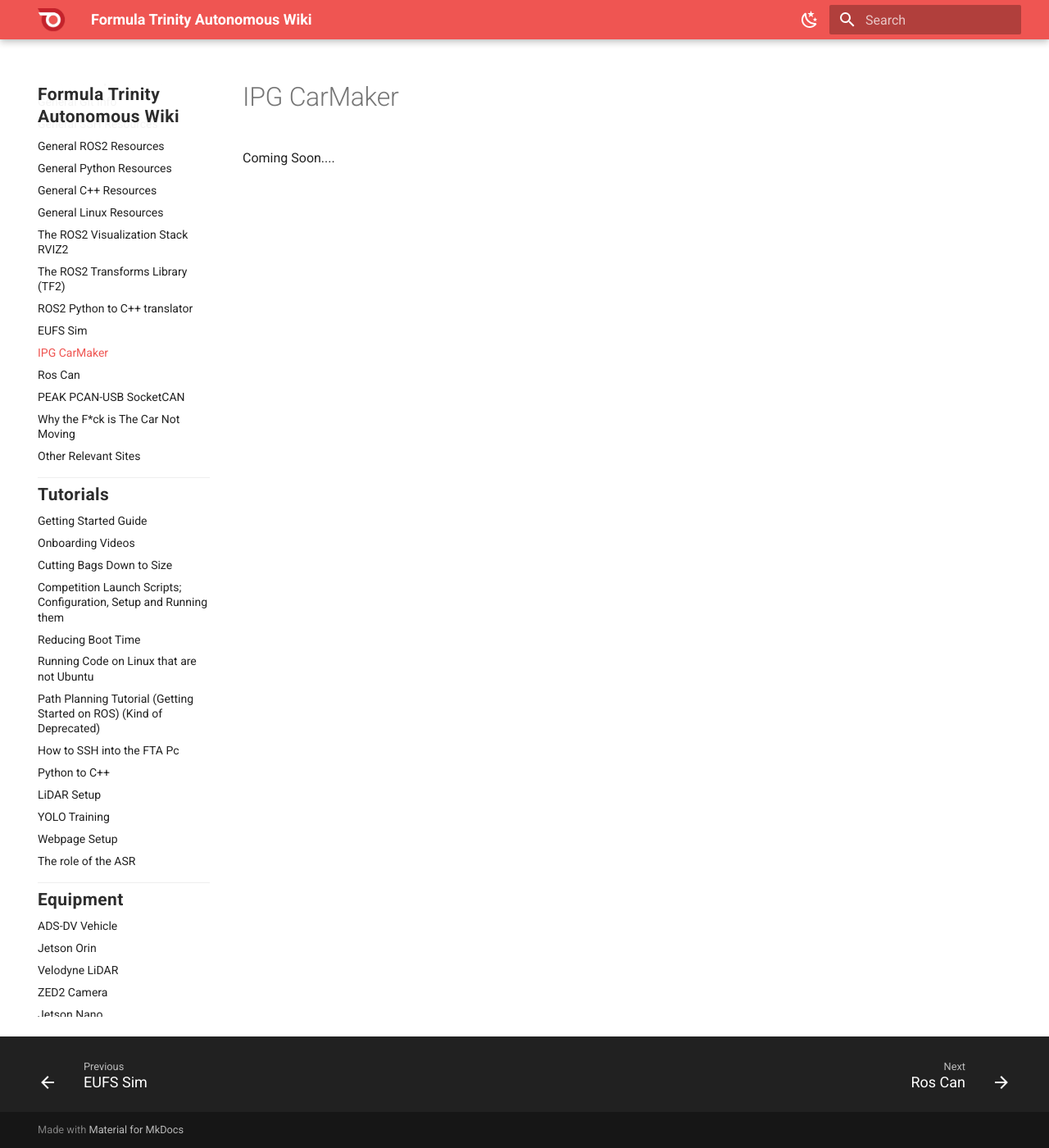
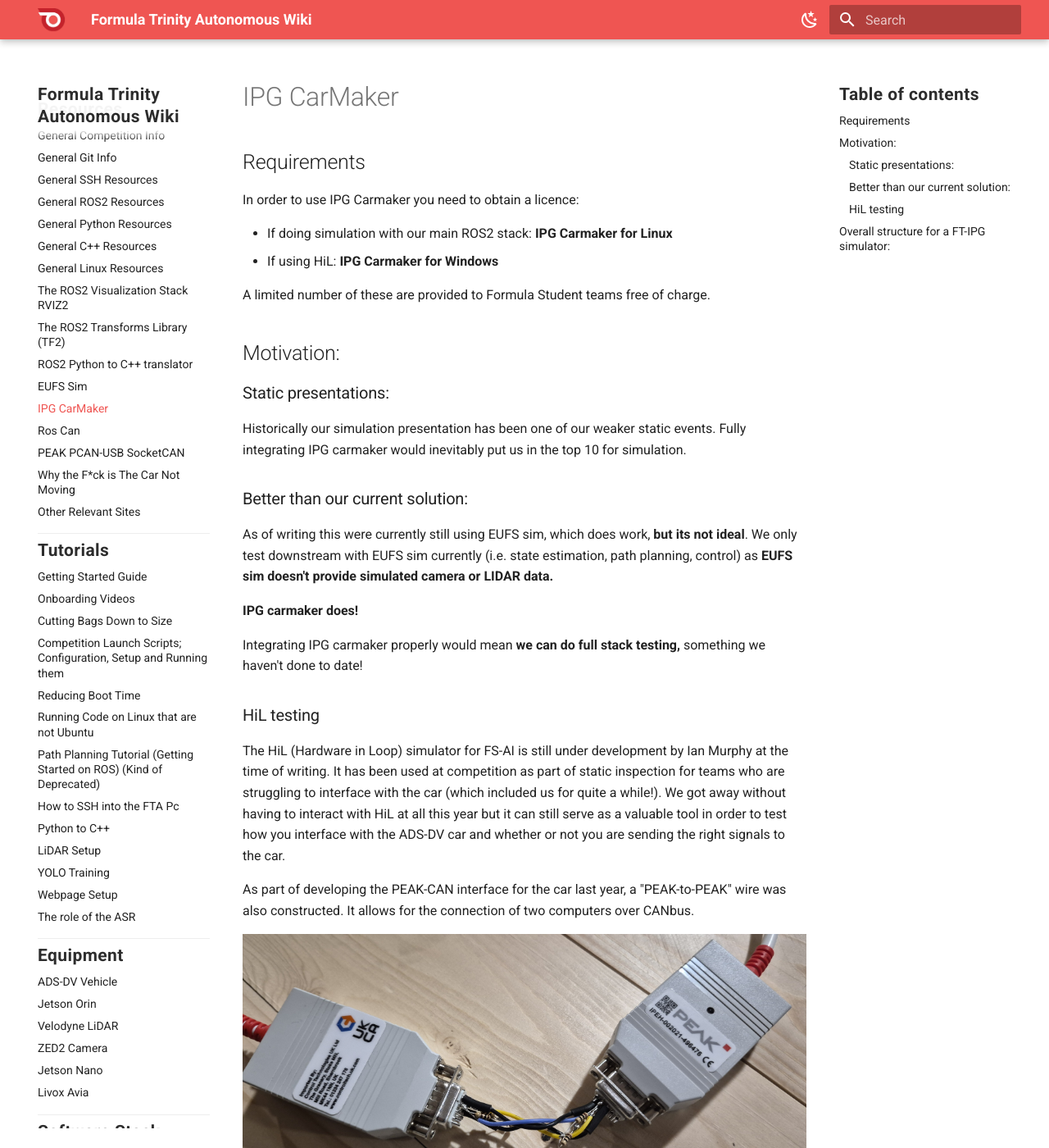
Before and after one commit to FT-Autonomous/ft_docs_2.0, an MkDocs documentation site: the page built from docs/resources/ipg_carmaker.md, in a window 1280 px wide and 1400 px high. Shown: the whole window at 82% size. Built offline with MkDocs 1.6.1 and Material for MkDocs 9.7.7, drawn with Linux system fonts in a browser that asks for light colours; some of the changed text lies outside the part shown.

Commit message:
Adding IPG documentation and some other grammar fixes

```diff
--- a/docs/resources/ipg_carmaker.md
+++ b/docs/resources/ipg_carmaker.md
@@ -1 +1,37 @@
-Coming Soon....
+## Requirements
+
+In order to use IPG Carmaker you need to obtain a licence:
+
+- If doing simulation with our main ROS2 stack: **IPG Carmaker for Linux**
+- If using HiL: **IPG Carmaker for Windows**
+
+A limited number of these are provided to Formula Student teams free of charge.
+
+## Motivation:
+
+### Static presentations:
+
+Historically our simulation presentation has been one of our weaker static events. Fully integrating IPG carmaker would inevitably put us in the top 10 for simulation.
+### Better than our current solution:
+
+As of writing this were currently still using EUFS sim, which does work, **but its not ideal**. We only test downstream with EUFS sim currently (i.e. state estimation, path planning, control) as **EUFS sim doesn't provide simulated camera or LIDAR data.**
+
+**IPG carmaker does!**
+
+Integrating IPG carmaker properly would mean **we can do full stack testing,** something we haven't done to date!
+
+### HiL testing
+
+The HiL (Hardware in Loop) simulator for FS-AI is still under development by Ian Murphy at the time of writing. It has been used at competition as part of static inspection for teams who are struggling to interface with the car (which included us for quite a while!). We got away without having to interact with HiL at all this year but it can still serve as a valuable tool in order to test how you interface with the ADS-DV car and whether or not you are sending the right signals to the car.
+
+As part of developing the PEAK-CAN interface for the car last year, a "PEAK-to-PEAK" wire was also constructed. It allows for the connection of two computers over CANbus.
+
+![PEAK-to-PEAK connector](../media/IPG_carmaker/PEAK_to_PEAK.jpg)
+
+## Overall structure for a FT-IPG simulator:
+
+**This diagram is incomplete.** There is strong likelihood you will need proxy nodes to handle some of the inputs/outputs to IPG carmaker e.g. PointCloud to PointCloud2 converter (since our current stack only accepts LIDAR data with the ROS2 msg type PointCloud2)
+
+![IPG simulator overview](../media/IPG_carmaker/IPG_Carmaker.jpg)
+
+People working in simulation will likely be focusing on the green and orange portions exclusively.
```
Also changed, not shown: docs/tutorials/ASR.md (+1 -1 lines), docs/tutorials/python_to_cpp.md (+2 -2 lines), docs/media/IPG_carmaker/IPG_Carmaker.jpg (added), docs/media/IPG_carmaker/PEAK_to_PEAK.jpg (added).
